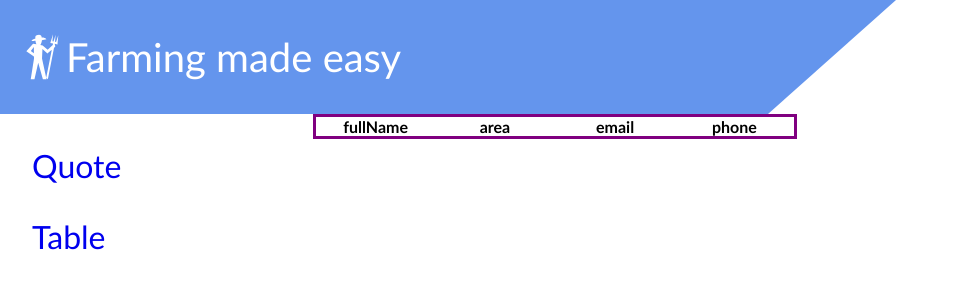
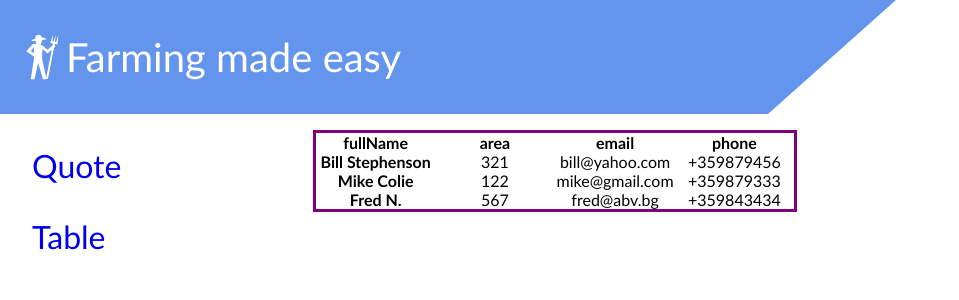
Before and after one commit to slav-getov/react-proj, a React app: page /table in a window 1280 px wide. Shown: the top 300 px of the page, without its empty margins (0-959 px from the left). Built offline with nearby package versions, Linux system fonts and the light colour scheme.

Commit message:
table visualizes

```diff
--- a/src/components/Table.jsx
+++ b/src/components/Table.jsx
@@ -3,9 +3,11 @@ import { tableData } from "../static data/data.table";
 import styled from "styled-components";
 const TableStyles = styled.table`
   table-layout: fixed;
+  margin-top: 1rem;
   width: 50%;
   border-collapse: collapse;
   border: 3px solid purple;
+  text-align: center;
 `;
 const Table = () => {
   return (
@@ -18,7 +20,16 @@ const Table = () => {
             ))}
           </tr>
         </thead>
-        <tbody></tbody>
+        <tbody>
+          {tableData.map((singleEntityOfData) => (
+            <tr key={singleEntityOfData.fullName}>
+              <th>{singleEntityOfData.fullName}</th>
+              <td>{singleEntityOfData.area}</td>
+              <td>{singleEntityOfData.email}</td>
+              <td>{singleEntityOfData.phone}</td>
+            </tr>
+          ))}
+        </tbody>
       </TableStyles>
     </div>
   );
```
